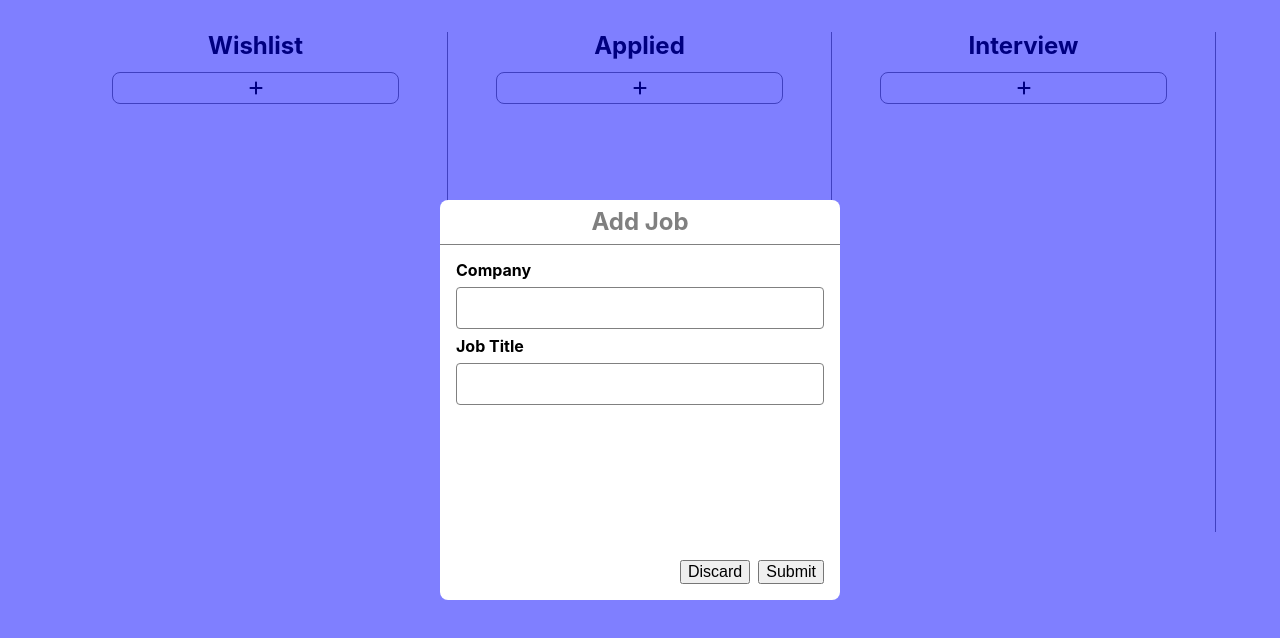
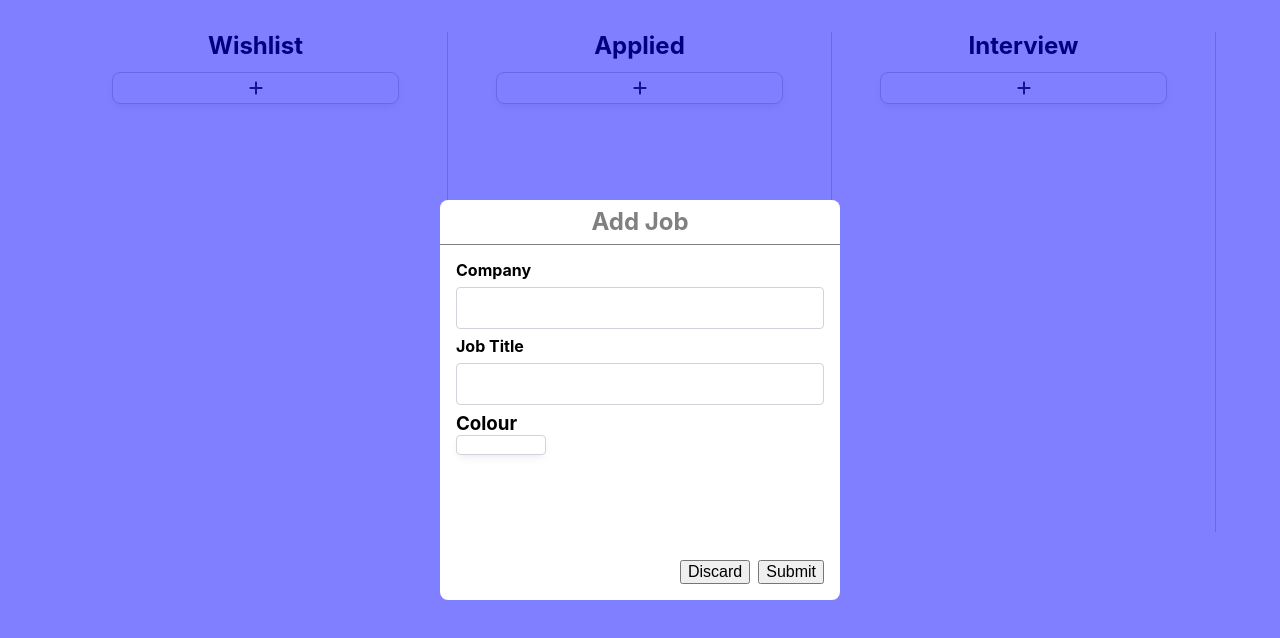
Before and after one commit to itsninam/hunt, a React (Create React App) app: page / in a window 1280 px wide. Both pictures are taken after a click on the button 255 px from the left and 87 px from the top of the page. Shown: the top 638 px of the page. Built offline with nearby package versions, Linux system fonts and the light colour scheme.

Commit message:
customize card colours functionality

```diff
--- a/src/App.scss
+++ b/src/App.scss
@@ -1,4 +1,5 @@
 @import "./styles/setup";
+@import "./styles/partials";
 @import "./styles/baseStyles.scss";
 @import "./styles/card";
 @import "./styles/dashboard";
--- a/src/Components/Card.js
+++ b/src/Components/Card.js
@@ -4,12 +4,13 @@ import { FontAwesomeIcon } from "@fortawesome/react-fontawesome";
 import { faTrashCan } from "@fortawesome/free-regular-svg-icons";
 
 const Card = ({ job, removeJob }) => {
-  const { image, companyName, jobTitle } = job;
+  const { image, companyName, jobTitle, colour } = job;
   const [isShown, setIsShown] = useState(false);
 
   return (
     <div
       className="card-container"
+      style={{ background: colour }}
       onMouseEnter={() => setIsShown(true)}
       onMouseLeave={() => setIsShown(false)}
     >
--- /dev/null
+++ b/src/Components/ColourChooser.js
@@ -0,0 +1,85 @@
+import { useState } from "react";
+
+const ColourChooser = ({ setColour, colour }) => {
+  const [showColourDisplay, setShowColourDisplay] = useState(false);
+
+  return (
+    <div className="colour-chooser">
+      <h3>Colour</h3>
+      <div
+        className="colour-display"
+        style={{ background: colour }}
+        onClick={() => setShowColourDisplay(!showColourDisplay)}
+      ></div>
+      {showColourDisplay && (
+        <div className="colour-options">
+          <input
+            type="radio"
+            id="red"
+            name="color-chooser"
+            value="#ee6055"
+            className="red"
+            onChange={(event) => setColour(event.target.value)}
+            onClick={() => setShowColourDisplay(false)}
+          />
+          <label htmlFor="red" className="sr-only">
+            Red
+          </label>
+
+          <input
+            type="radio"
+            id="orange"
+            name="color-chooser"
+            value="#e76f51"
+            className="orange"
+            onChange={(event) => setColour(event.target.value)}
+            onClick={() => setShowColourDisplay(false)}
+          />
+          <label htmlFor="orange" className="sr-only">
+            Orange
+          </label>
+
+          <input
+            type="radio"
+            id="pink"
+            name="color-chooser"
+            value="#ff6392"
+            className="pink"
+            onChange={(event) => setColour(event.target.value)}
+            onClick={() => setShowColourDisplay(false)}
+          />
+          <label htmlFor="pink" className="sr-only">
+            Pink
+          </label>
+
+          <input
+            type="radio"
+            id="purple"
+            name="color-chooser"
+            value="#7161ef"
+            className="purple"
+            onChange={(event) => setColour(event.target.value)}
+            onClick={() => setShowColourDisplay(false)}
+          />
+          <label htmlFor="purple" className="sr-only">
+            Purple
+          </label>
+          <input
+            type="radio"
+            id="yellow"
+            name="color-chooser"
+            value="#fcbf49"
+            className="yellow"
+            onChange={(event) => setColour(event.target.value)}
+            onClick={() => setShowColourDisplay(false)}
+          />
+          <label htmlFor="yellow" className="sr-only">
+            Yellow
+          </label>
+        </div>
+      )}
+    </div>
+  );
+};
+
+export default ColourChooser;
--- a/src/Components/Form.js
+++ b/src/Components/Form.js
@@ -1,11 +1,13 @@
-import { useState } from "react";
+import { useEffect, useState } from "react";
 import logoPlaceholder from "../assets/images/logo.png";
 import axios from "axios";
+import ColourChooser from "./ColourChooser";
 
 const Form = ({ setShowForm, jobs, setJobs, category }) => {
   const [inputCompany, setInputCompany] = useState("");
   const [inputJob, setInputJob] = useState("");
   const [errorMessage, setErrorMessage] = useState("");
+  const [colour, setColour] = useState("");
 
   const createJob = (img) => {
     // Create new job obj with user input
@@ -16,6 +18,7 @@ const Form = ({ setShowForm, jobs, setJobs, category }) => {
       companyName: inputCompany,
       jobTitle: inputJob,
       type: category,
+      colour: colour,
     };
 
     // Update jobs based on category
@@ -94,21 +97,29 @@ const Form = ({ setShowForm, jobs, setJobs, category }) => {
         <h2 className="form-header">Add Job</h2>
 
         <div className="form-content">
-          <label htmlFor="company">Company</label>
+          <label htmlFor="company" className="form-label">
+            Company
+          </label>
           <input
+            className="form-field"
             type="text"
             id="company"
             value={inputCompany}
             onChange={(event) => setInputCompany(event.target.value)}
           />
 
-          <label htmlFor="job-title">Job Title</label>
+          <label htmlFor="job-title" className="form-label">
+            Job Title
+          </label>
           <input
+            className="form-field"
             type="text"
             id="job-title"
             value={inputJob}
             onChange={(event) => setInputJob(event.target.value)}
           />
+
+          <ColourChooser setColour={setColour} colour={colour} />
 
           <div className="button-container">
             <button type="button" onClick={() => setShowForm(false)}>
--- a/src/styles/_card.scss
+++ b/src/styles/_card.scss
@@ -1,10 +1,12 @@
 .card-container {
-  border: 1px solid black;
+  border: 1px solid $lightGrey;
+  box-shadow: $shadow;
   border-radius: 4px;
   width: 275px;
   height: 85px;
   padding: 12px;
   cursor: pointer;
+  color: $primary;
 
   display: flex;
   gap: 12px;
@@ -41,8 +43,8 @@
       width: 16px;
       padding: 4px;
       border-radius: 4px;
-      border: 1px solid #f8f9fa;
-      box-shadow: 0px 4px 10px -3px rgba(0, 0, 0.1, 0.1);
+      border: 1px solid $lightGrey;
+      box-shadow: $shadow;
     }
   }
 }
--- a/src/styles/_dashboard.scss
+++ b/src/styles/_dashboard.scss
@@ -3,7 +3,7 @@
 
   .column {
     width: 400px;
-    border-right: 1px solid grey;
+    border-right: 1px solid $lightGrey;
     height: 500px;
 
     .column-header {
@@ -15,7 +15,8 @@
       margin: auto;
       display: block;
       width: 75%;
-      border: 1px solid grey;
+      border: 1px solid $lightGrey;
+      box-shadow: $shadow;
       height: 32px;
       border-radius: 8px;
       display: flex;
@@ -23,6 +24,7 @@
       align-items: center;
       background: none;
       cursor: pointer;
+      color: $primary;
     }
   }
 }
--- a/src/styles/_form.scss
+++ b/src/styles/_form.scss
@@ -31,18 +31,18 @@
     height: 100%;
   }
 
-  label {
+  .form-label {
     display: block;
     margin-bottom: 8px;
     font-weight: bolder;
   }
 
-  input {
+  .form-field {
     width: 100%;
     height: 42px;
     border-radius: 4px;
     margin-bottom: 8px;
-    border: 1px solid grey;
+    border: 1px solid $lightGrey;
     padding: 0 16px;
   }
 
@@ -57,3 +57,53 @@
   }
 
 }
+
+.colour-chooser {
+  .colour-display {
+    height: 20px;
+    width: 90px;
+    border: 1px solid $lightGrey;
+    border-radius: 4px;
+    cursor: pointer;
+    margin-bottom: 2px;
+    box-shadow: $shadow;
+  }
+
+  .colour-options {
+    border: 1px solid $lightGrey;
+    box-shadow: $shadow;
+    height: 50px;
+    width: 60%;
+    border-radius: 4px;
+    padding: 8px;
+    display: flex;
+    gap: 30px;
+  }
+
+  input::after {
+    content: "";
+    display: inline-block;
+    width: 30px;
+    height: 30px;
+    background: Blue;
+    cursor: pointer;
+    border-radius: 4px;
+
+  }
+
+  .red::after {
+    background: #ee6055;
+  }
+
+  .orange::after {
+    background: #e76f51;
+  }
+
+  .pink::after {
+    background: #ff6392;
+  }
+
+  .yellow::after {
+    background: #fcbf49;
+  }
+}
--- /dev/null
+++ b/src/styles/_partials.scss
@@ -0,0 +1,3 @@
+$shadow: 0px 4px 10px -3px rgba(0, 0, 0.1, 0.1);
+$lightGrey: #ced4da;
+$primary: #212529;
```
